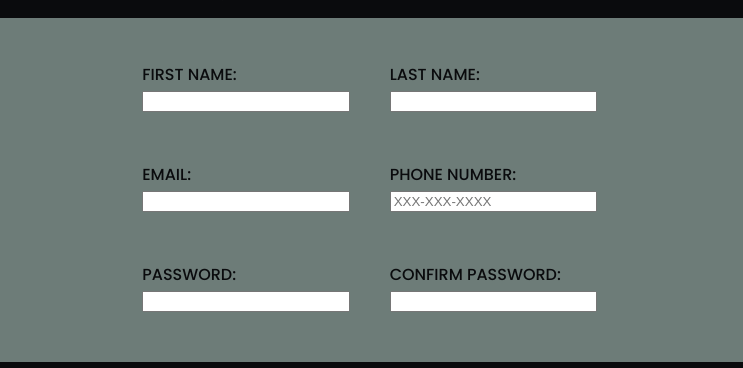
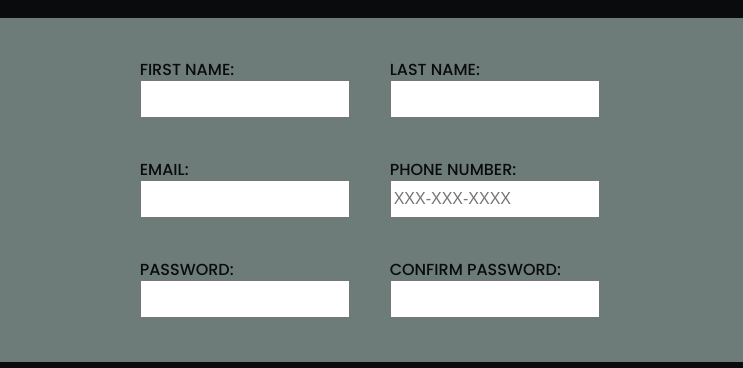
Before and after one commit to iThulin/Signup-form, a plain HTML site: page index.html in a window 1280 px wide. Shown: the part 307-675 px from the top of the page, 537-1280 px from the left. Drawn offline with Linux system fonts and the light colour scheme.

Commit message:
Minor adjustments to the size of the input fields

```diff
--- a/index.html
+++ b/index.html
@@ -11,7 +11,7 @@
 </head>
 <body>
     <div class="mainContainer">
-        <img class="imageContainer" src="/images/john-vicente-rAu2_4i5pVo-unsplash.jpg" alt="">
+        <img class="imageContainer" src="images/john-vicente-rAu2_4i5pVo-unsplash.jpg" alt="">
         <div class="imageCredit">Photo by John on Unsplash</div>
         <div class="contentContainer">
             <div class="upperText">
--- a/styles.css
+++ b/styles.css
@@ -110,6 +110,11 @@ a {
     gap: 1.5rem;
 }
 
+input {
+    height: 2rem;
+    font-size: 16px;
+}
+
 @media(max-width: 815px) {
     .inputContainer {
     flex-basis: 50%;
```
